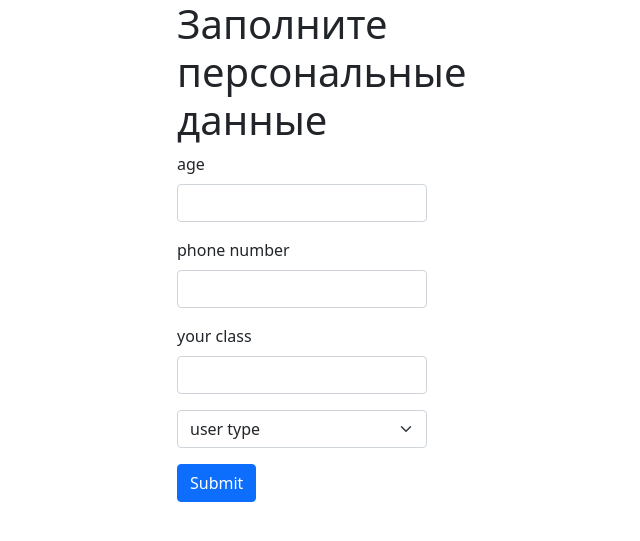
After one commit to MWildFire/SchoolNews, a Flask app: page /register_person in a window 1280 px wide. The commit adds this page. Shown: the top 541 px of the page, without its empty margins (338-978 px from the left). Run offline with Flask 2, Linux system fonts and the light colour scheme.

Commit message:
Version Name

```diff
--- a/app.py
+++ b/app.py
@@ -7,6 +7,17 @@ app = Flask(__name__)
 def entry_point():
     return render_template('community.html')
 
+@app.route('/login')
+def login():
+    return render_template('login.html')
+
+@app.route('/register')
+def register():
+    return render_template('register.html')
+
+@app.route('/register_person')
+def register_person():
+    return render_template('register_person.html')
 
 if __name__ == '__main__':
     app.run(debug=True)
--- a/static/left_navbar.css
+++ b/static/left_navbar.css
@@ -86,3 +86,13 @@ a {
     width: 100%;
     margin-top: 10px;
 }
+
+.register{
+    width: 200px;
+    margin: auto
+}
+
+.register_person{
+    width: 250px;
+    margin: auto
+}
--- /dev/null
+++ b/templates/register_person.html
@@ -0,0 +1,39 @@
+<!DOCTYPE html>
+<html lang="en">
+<head>
+    <meta charset="UTF-8">
+    <title>Title</title>
+    <link rel="stylesheet" href="../static/left_navbar.css">
+    <link rel="preconnect" href="https://fonts.gstatic.com">
+    <link href="https://fonts.googleapis.com/css2?family=Vollkorn:ital,wght@0,400;0,500;0,600;0,700;0,800;0,900;1,400;1,500;1,600;1,700;1,800;1,900&display=swap" rel="stylesheet">
+    <link href="https://cdn.jsdelivr.net/npm/bootstrap@5.0.0-beta1/dist/css/bootstrap.min.css" rel="stylesheet" integrity="sha384-giJF6kkoqNQ00vy+HMDP7azOuL0xtbfIcaT9wjKHr8RbDVddVHyTfAAsrekwKmP1" crossorigin="anonymous">
+    <script src="https://cdn.jsdelivr.net/npm/bootstrap@5.0.0-beta1/dist/js/bootstrap.bundle.min.js" integrity="sha384-ygbV9kiqUc6oa4msXn9868pTtWMgiQaeYH7/t7LECLbyPA2x65Kgf80OJFdroafW" crossorigin="anonymous"></script>
+</head>
+<body>
+        <div class="register_person">
+            <h1>Заполните персональные данные</h1>
+            <form action="/mail-sent" method="post">
+              <div class="mb-3">
+                <label  class="form-label">age</label>
+                <input type="text" class="form-control"   name="age">
+              </div>
+              <div class="mb-3">
+                <label  class="form-label">phone number</label>
+                <input type="text" class="form-control"  name="phone_number">
+              </div>
+                <div class="mb-3">
+                <label  class="form-label">your class</label>
+                <input type="text" class="form-control"  name="class">
+              </div>
+                <div class="mb-3">
+                    <select class="form-select" aria-label="Default select example">
+                      <option selected>user type</option>
+                      <option value="1">Teacher</option>
+                      <option value="2">Student</option>
+                    </select>
+                </div>
+                <button type="submit" class="btn btn-primary">Submit</button>
+            </form>
+        </div>
+</body>
+</html>
```
Also changed, not shown: templates/login.html (added, +33 -0 lines), templates/register.html (added, +33 -0 lines).
